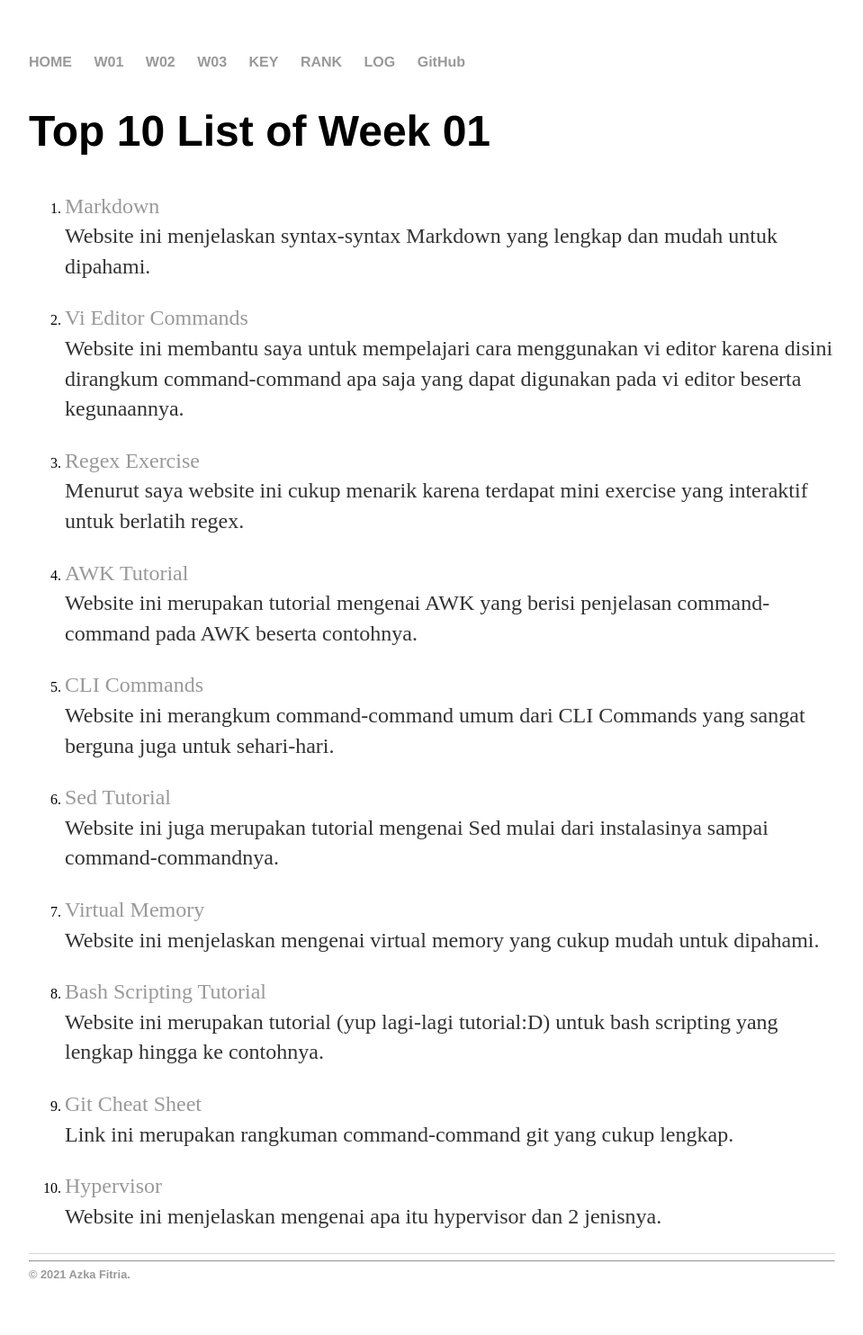
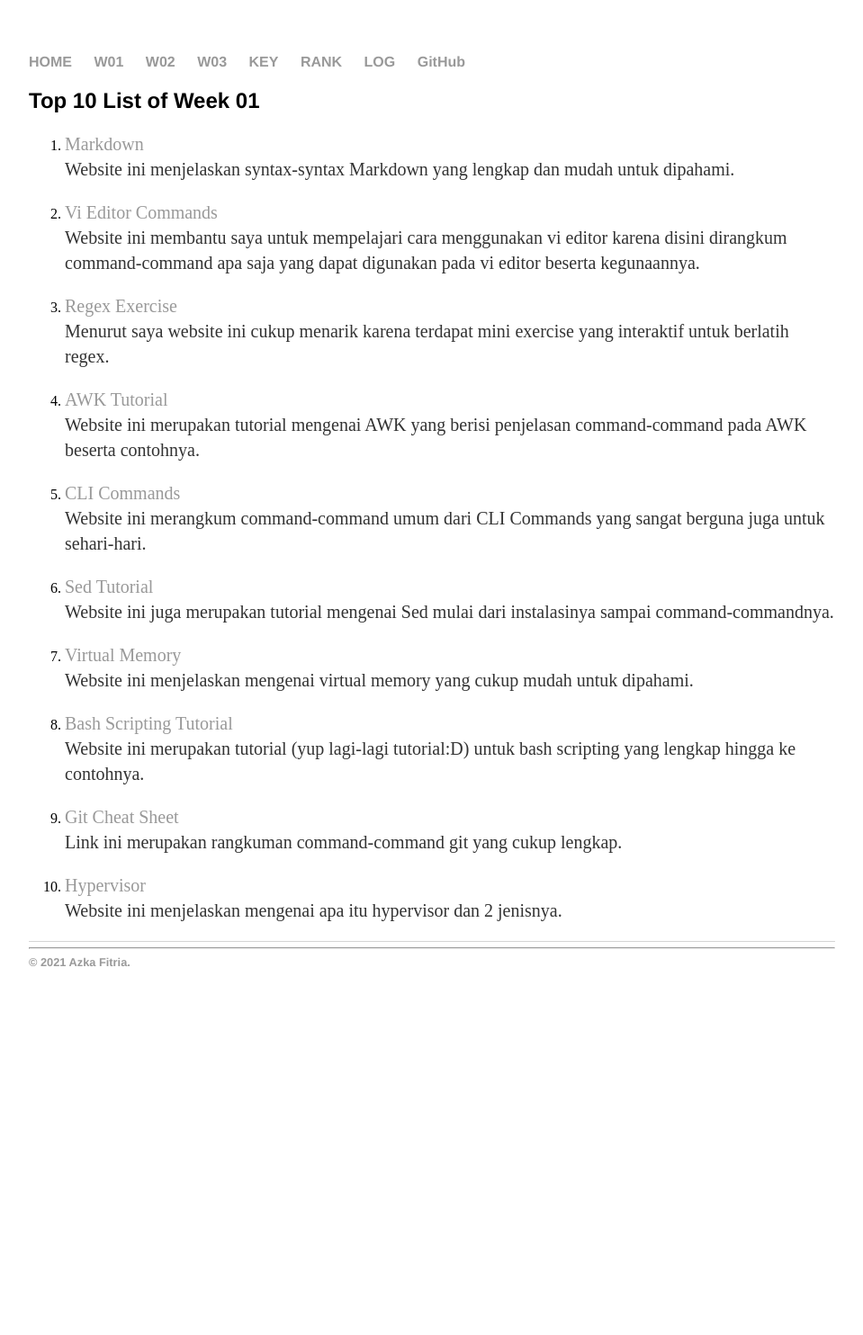
Before and after one commit to azkafitria/os211, a Jekyll site: the page built from W01.md, in a window 1280 px wide. Shown: the whole page at 90% size, without its empty margins (160-1119 px from the left). Built offline with Jekyll 4.4.1, drawn with Linux system fonts in a browser that asks for light colours; our own code applies the rules of GitHub Pages for plain Markdown files; after the commit the page ends 1137 px from its top, so only the background shows below that.

Commit message:
Update style.css

```diff
--- a/assets/style.css
+++ b/assets/style.css
@@ -23,11 +23,10 @@ a:hover {
     text-decoration: none;
 }
 h1 {
-    font-size: 3em;
     font-family:'Helvetica', 'Arial', 'Sans-Serif';
 }
 p {
-    font-size: 1.5em;
+    font-size: 20px;
     line-height: 1.4em;
     color: #333;
 }
```
